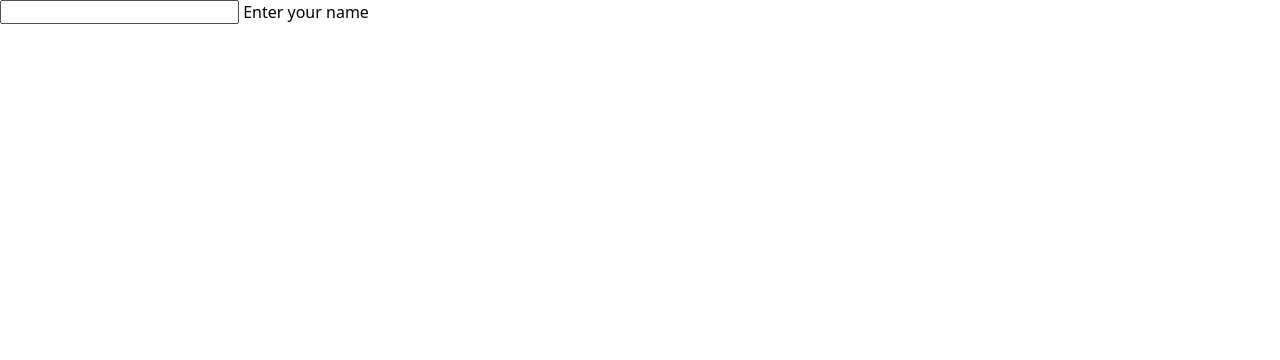
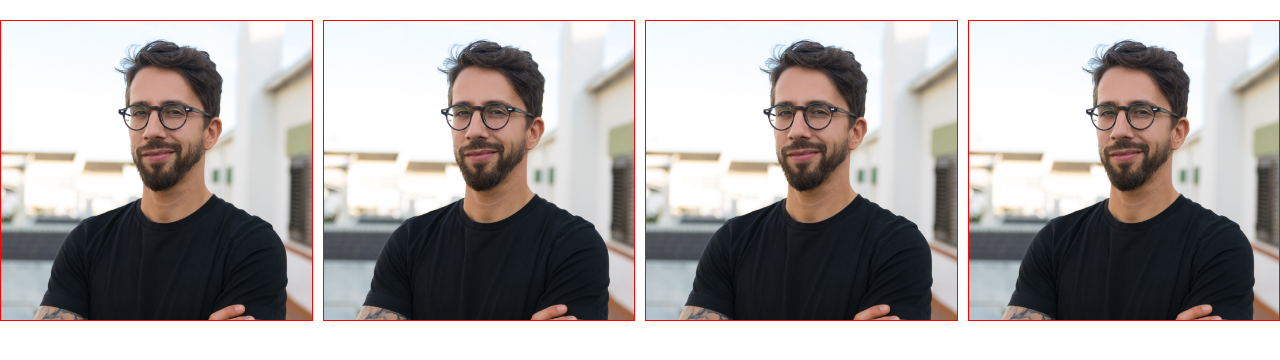
Before and after one commit to LidiaStrelets/conspect, a plain HTML site: page index.html in a window 1280 px wide. Drawn offline with nearby package versions, Linux system fonts and the light colour scheme; files that its build step writes are made by us from their sources.

Commit message:
problems with pictures

```diff
--- a/index.html
+++ b/index.html
@@ -4,15 +4,59 @@
     <meta charset="UTF-8">
     <meta name="description" content="Изучение основ HTML5 для новичков" />
     <meta name="viewport" content="width=device-width, initial-scale=1.0">
-    <title>Занятие 11-12</title>
+    <title>Отзывчивая графика</title>
     <link href="https://cdnjs.cloudflare.com/ajax/libs/modern-normalize/1.0.0/modern-normalize.min.css
 " rel="stylesheet">
-    <link href="./dist/css/main.min.css" rel="stylesheet">
+    <link href="./css/main.min.css" rel="stylesheet">
 </head>
 <body>
-<form>
-    <input type="name" id="name" name="name" placeholder=" "/>
-    <label for="name">Enter your name</label>
-</form>
+<div class="container">
+
+    <!-- <img srcset="./images/responsive/img1x-270.jpg 1x,
+                 ./images/responsive/img2x-540.jpg 2x,
+                 ./images/responsive/img3x-810.jpg 3x"
+    src="./images/responsive/img1x-270.jpg"
+    alt="photo"
+    width="270px"> -->
+
+    <ul class="gallery">
+        <li class="gallery__item">
+            <img srcset=
+                "./images/responsive/img1x-270.jpg 270w,
+                 ./images/responsive/img2x-540.jpg 540w,
+                 ./images/responsive/img3x-810.jpg 810w,
+                 ./images/responsive/img4x-1080.jpg 1080w"
+                 sizes="(min-width: 701px) 25vw, (min-width: 241px) 50vw, 100vw"
+            src="./images/responsive/img1x-270.jpg" alt="">
+        </li>
+        <li class="gallery__item">
+            <img srcset=
+                "./images/responsive/img1x-270.jpg 270w,
+                 ./images/responsive/img2x-540.jpg 540w,
+                 ./images/responsive/img3x-810.jpg 810w,
+                 ./images/responsive/img4x-1080.jpg 1080w"
+                sizes="(min-width: 701px) 25vw, (min-width: 241px) 50vw, 100vw"
+                 src="./images/responsive/img1x-270.jpg" alt="">
+        </li>
+        <li class="gallery__item">
+            <img srcset=
+                "./images/responsive/img1x-270.jpg 270w,
+                 ./images/responsive/img2x-540.jpg 540w,
+                 ./images/responsive/img3x-810.jpg 810w,
+                 ./images/responsive/img4x-1080.jpg 1080w"
+                sizes="(min-width: 701px) 25vw, (min-width: 241px) 50vw, 100vw"
+                 src="./images/responsive/img1x-270.jpg" alt="">
+        </li>
+        <li class="gallery__item">
+            <img srcset=
+                "./images/responsive/img1x-270.jpg 270w,
+                 ./images/responsive/img2x-540.jpg 540w,
+                 ./images/responsive/img3x-810.jpg 810w,
+                 ./images/responsive/img4x-1080.jpg 1080w"
+                sizes="(min-width: 701px) 25vw, (min-width: 241px) 50vw, 100vw"
+                 src="./images/responsive/img1x-270.jpg" alt="">
+        </li>
+    </ul>
+</div>
 </body>
 </html>
--- a/sass/main.scss
+++ b/sass/main.scss
@@ -1,14 +1,50 @@
-$backgroundcolor: red;
-$textcolor: yellow;
+img {
+  display: block;
+  max-width: 100%;
+  height: auto;
+}
+.container {
+  // background-color: rgb(243, 225, 168);
+  width: 100%;
+  height: 100%;
+  // outline: 1px solid red;
 
-$icons: 'insta', 'facebook', 'twitter', 'linkedin';
-
-@mixin generateIcons($icon-list) {
-  @each $icon-name in $icons {
-    .icon-#{$icon-name} {
-      background-image: url(../images/icons/#{$icon-name}.svg);
+  // margin: 2px;
+}
+.gallery {
+  display: flex;
+  flex-wrap: wrap;
+  padding: 0;
+  margin-bottom: 0;
+  margin-left: auto;
+  margin-right: auto;
+  margin-top: 20px;
+  list-style: none;
+  &__item {
+    border: 1px solid red;
+    width: 270px;
+    @media screen and(max-width: 240px) {
+      &:not(:last-child) {
+        margin-bottom: 10px;
+      }
     }
+    @media screen and(min-width: 241px) and(max-width: 700px) {
+      width: calc(50% - 5px);
+      &:nth-child(2n) {
+        margin-left: 10px;
+      }
+      &:nth-child(-n + 2) {
+        margin-bottom: 10px;
+      }
+    }
+    @media screen and(min-width: 701px) {
+      width: calc(25% - 7.5px);
+      &:not(:last-child) {
+        margin-right: 10px;
+      }
+    }
+    // @media screen and(min-width: 801px) {
+    //   width: 25%;
+    // }
   }
 }
-
-@include generateIcons($icons);
```
Also changed, not shown: README.md, css/main.css, css/main.min.css (added), images/responsive/img1x-270.jpg (added), images/responsive/img2x-540.jpg (added), images/responsive/img3x-810.jpg (added), images/responsive/img4x-1080.jpg (added), 3 other files.
